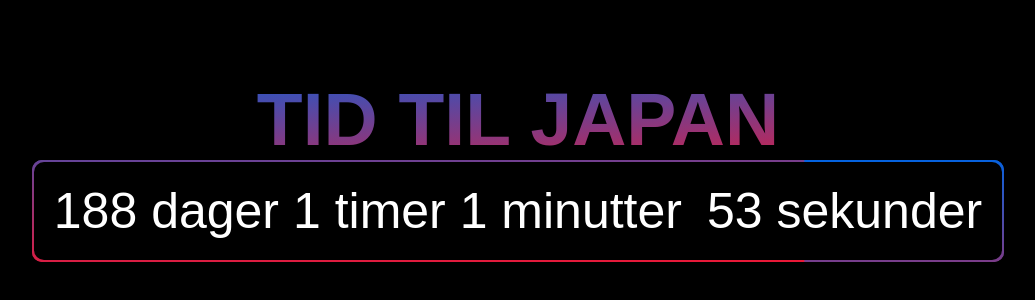
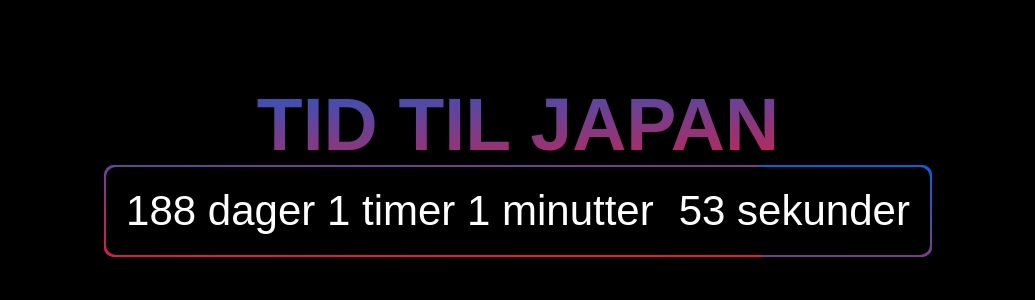
Before and after one commit to vebits/fat-countdown, a React (Create React App) app: page / in a window 1280 px wide. Shown: the part 258-558 px from the top of the page, without its empty margins (122-1157 px from the left). Built offline with nearby package versions, Linux system fonts and the light colour scheme.

Commit message:
Update index.css

```diff
--- a/src/index.css
+++ b/src/index.css
@@ -43,7 +43,7 @@ h1 {
   flex-direction: column;
   align-items: center;
   justify-content: center;
-  font-size: 50px;
+  font-size: 42px;
 }
 
 .timer {
@@ -58,7 +58,7 @@ h1 {
 }
 
 input {
-  font-size: 50px;
+  font-size: 42px;
   background-color: transparent;
   border: none;
   color: #fff;
@@ -67,7 +67,7 @@ input {
 
 p {
   color: #fff;
-  font-size: 50px;
+  font-size: 42px;
   padding-left: 8px;
   padding-right: 17px
 }
```
